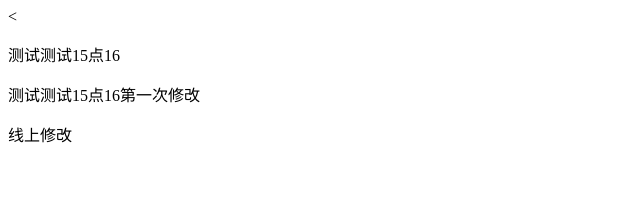
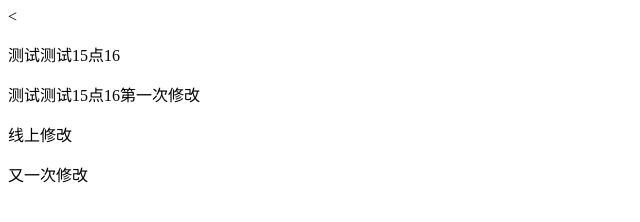
Before and after one commit to hechaoqun/mineGit, a plain HTML site: page demo.html in a window 1280 px wide. Shown: the whole page, without its empty margins (0-640 px from the left). Drawn offline with Linux system fonts and the light colour scheme.

Commit message:
又一次修改

```diff
--- a/demo.html
+++ b/demo.html
@@ -8,5 +8,6 @@
 	<p>测试测试15点16</p>
 	<p>测试测试15点16第一次修改</p>
 	<p>线上修改</p>
+	<p>又一次修改</p>
 </body>
 </html>
```
